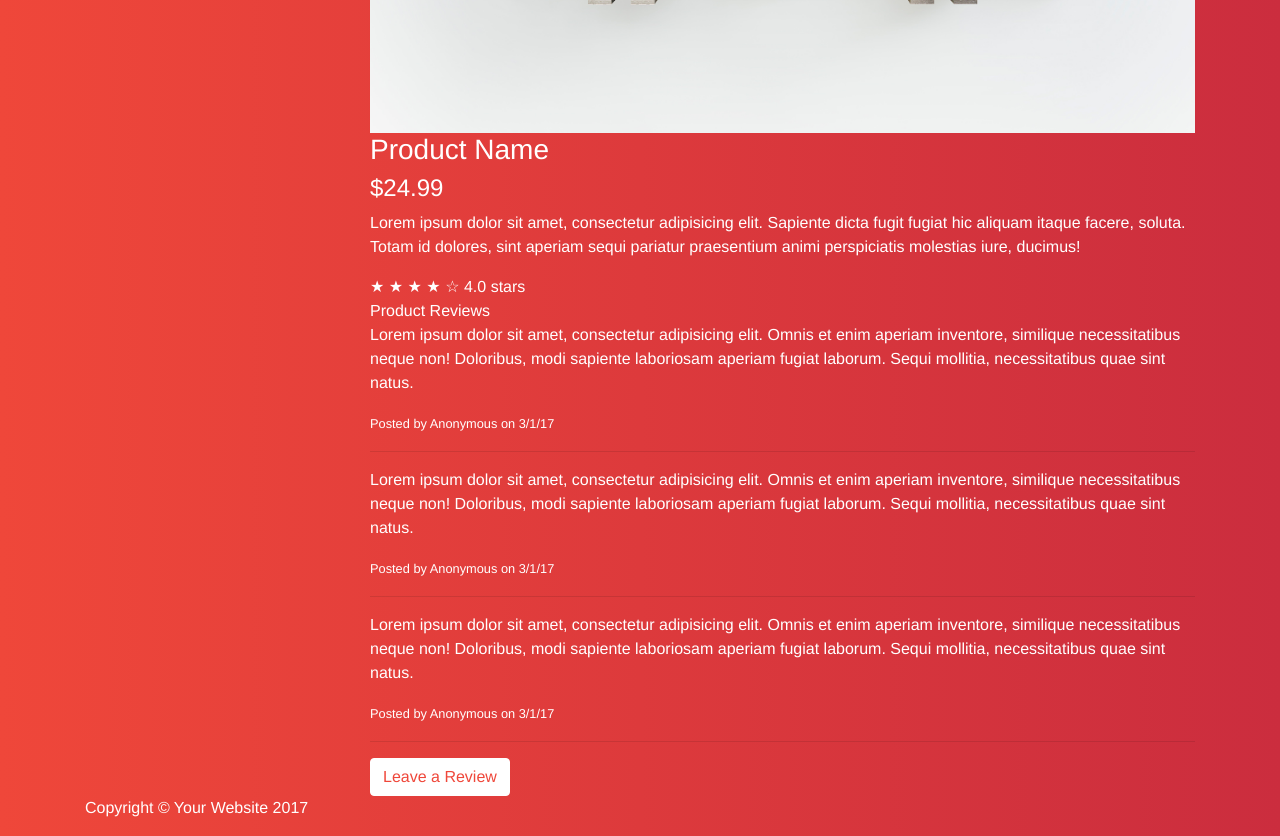
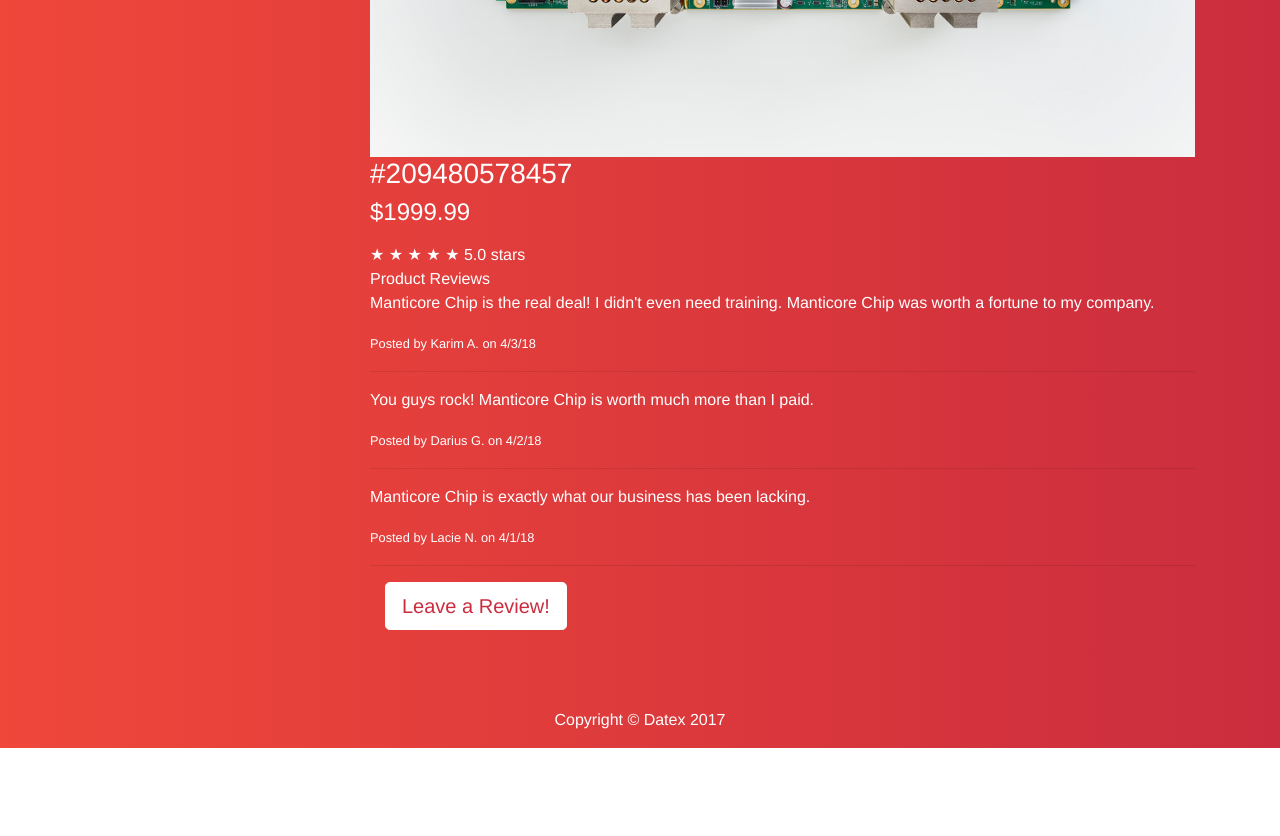
Before and after one commit to Jodastt/-DD1-Datex, a website: page manticore.html in a window 1280 px wide. Shown: the part 620-1456 px from the top of the page. After the commit the page ends 1368 px from the top, so only its background shows below. Drawn offline with nearby package versions, Linux system fonts and the light colour scheme.

Commit message:
Update manticore.html

```diff
--- a/manticore.html
+++ b/manticore.html
@@ -1,7 +1,7 @@
 <!DOCTYPE html>
 <html lang="en"><head>
 <title>Datex | Manticore Chip</title>
-        <link rel="stylesheet" href="index.css">
+        <link rel="stylesheet" href="mchip_product_page.css">
 		<link rel="icon" href="favicon.png">
     <meta charset="utf-8">
     <meta name="viewport" content="width=device-width, initial-scale=1, shrink-to-fit=no">
@@ -17,9 +17,9 @@
   </head>
 
   <body>
-    <center><a href="index.html"><img src="datex_logo.png" alt="datex" width="154px" height="46px"></a></center>
+    <center><a href="index.html"><img src="datex_logo.png" class="zoom" alt="datex" width="154px" height="46px"></a></center>
       <br>
-	    <center><i><h1 class="products" >Products | Manticore Chip</h1></i></center>
+	    <center><strong><h1 font="Helvetica-Bold" class="products"><a href="products.html">Products | Manticore Chip</a></h1></strong></center><br>
 <!-- Page Content -->
     <div class="container">
 
@@ -37,11 +37,11 @@
           <div class="card mt-4">
             <img class="card-img-top img-fluid" src="products/p1.jpg" alt="computer chip; source: https://cdn.newsapi.com.au/image/v1/2181b28a915ead1c61b832598804f895?width=1024">
             <div class="card-body">
-              <h3 class="card-title">Product Name</h3>
-              <h4>$24.99</h4>
-              <p class="card-text">Lorem ipsum dolor sit amet, consectetur adipisicing elit. Sapiente dicta fugit fugiat hic aliquam itaque facere, soluta. Totam id dolores, sint aperiam sequi pariatur praesentium animi perspiciatis molestias iure, ducimus!</p>
-              <span class="text-warning">&#9733; &#9733; &#9733; &#9733; &#9734;</span>
-              4.0 stars
+              <h3 class="card-title">#209480578457</h3>
+              <h4>$1999.99</h4>
+              <p class="card-text"></p>
+              <span class="text-warning">&#9733; &#9733; &#9733; &#9733; &#9733;</span>
+              5.0 stars
             </div>
           </div>
           <!-- /.card -->
@@ -51,17 +51,41 @@
               Product Reviews
             </div>
             <div class="card-body">
-              <p>Lorem ipsum dolor sit amet, consectetur adipisicing elit. Omnis et enim aperiam inventore, similique necessitatibus neque non! Doloribus, modi sapiente laboriosam aperiam fugiat laborum. Sequi mollitia, necessitatibus quae sint natus.</p>
-              <small class="text-muted">Posted by Anonymous on 3/1/17</small>
+              <p>Manticore Chip is the real deal! I didn't even need training. Manticore Chip was worth a fortune to my company.</p>
+              <small class="text-muted">Posted by Karim A. on 4/3/18</small>
               <hr>
-              <p>Lorem ipsum dolor sit amet, consectetur adipisicing elit. Omnis et enim aperiam inventore, similique necessitatibus neque non! Doloribus, modi sapiente laboriosam aperiam fugiat laborum. Sequi mollitia, necessitatibus quae sint natus.</p>
-              <small class="text-muted">Posted by Anonymous on 3/1/17</small>
+              <p>You guys rock! Manticore Chip is worth much more than I paid.</p>
+              <small class="text-muted">Posted by Darius G. on 4/2/18</small>
               <hr>
-              <p>Lorem ipsum dolor sit amet, consectetur adipisicing elit. Omnis et enim aperiam inventore, similique necessitatibus neque non! Doloribus, modi sapiente laboriosam aperiam fugiat laborum. Sequi mollitia, necessitatibus quae sint natus.</p>
-              <small class="text-muted">Posted by Anonymous on 3/1/17</small>
+              <p>Manticore Chip is exactly what our business has been lacking.</p>
+              <small class="text-muted">Posted by Lacie N. on 4/1/18</small>
               <hr>
-              <a href="#" class="btn btn-success">Leave a Review</a>
-            </div>
+<div class="container">
+  <h2></h2>
+  <!-- Trigger the modal with a button -->
+  <button type="button" class="btn btn-info btn-lg" data-toggle="modal" data-target="#myModal">Leave a Review!</button>
+
+  <!-- Modal -->
+  <div class="modal fade" id="myModal" role="dialog">
+    <div class="modal-dialog">
+
+      <!-- Modal content-->
+      <div class="modal-content">
+        <div class="modal-header">
+        </div>
+        <div class="modal-body">
+          <form>
+          <br>
+ 			<input type="text" name="writehere"><br>
+  		  </form>
+        </div>
+
+      </div>
+
+    </div>
+  </div>
+
+</div>            </div>
           </div>
           <!-- /.card -->
 
@@ -72,11 +96,11 @@
 
     </div>
     <!-- /.container -->
-
+<br>
     <!-- Footer -->
     <footer class="py-5 bg-dark">
       <div class="container">
-        <p class="m-0 text-center text-white">Copyright &copy; Your Website 2017</p>
+        <center><p class="m-0 text-center text-white">Copyright &copy; Datex 2017</p></center>
       </div>
       <!-- /.container -->
     </footer>
```
